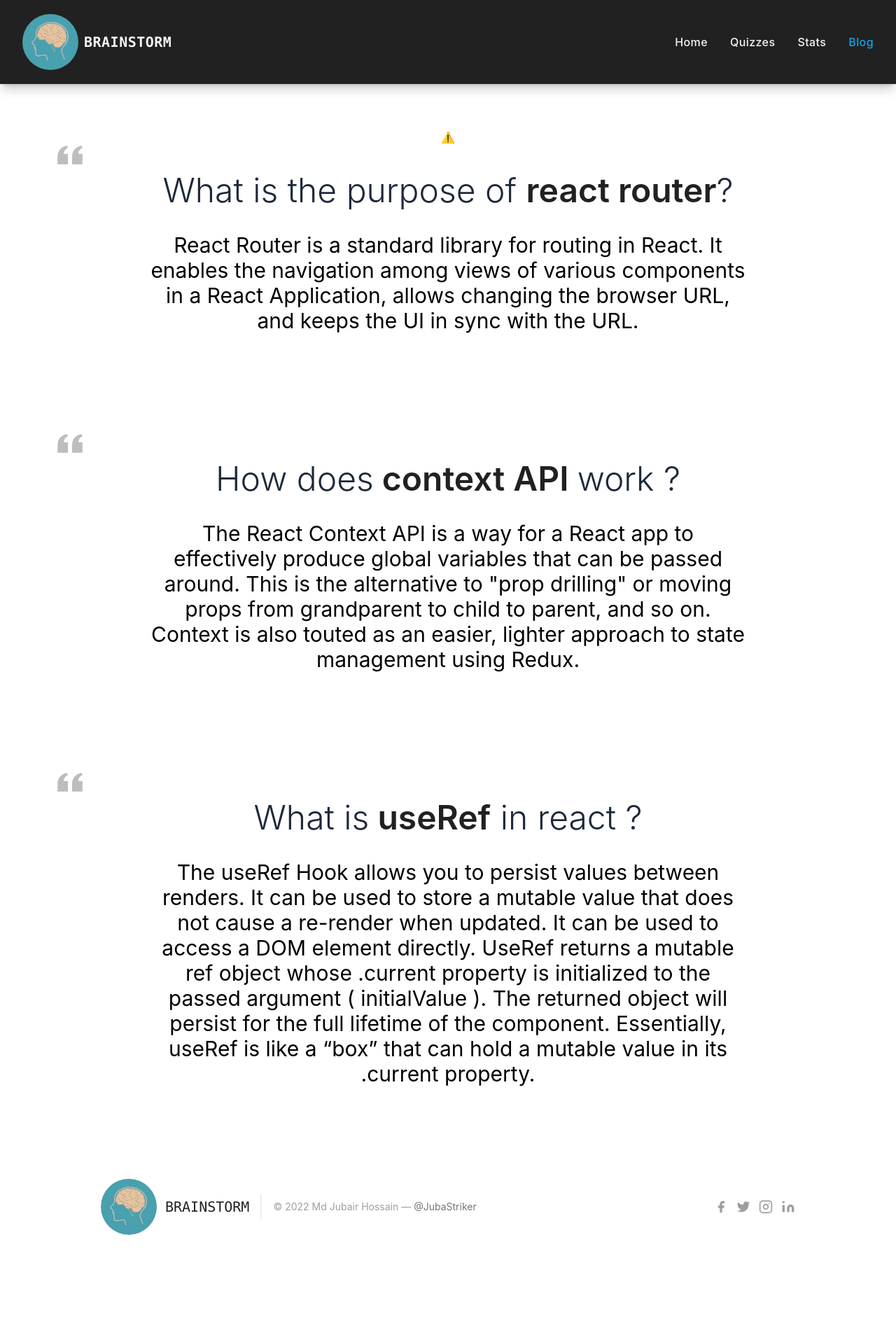
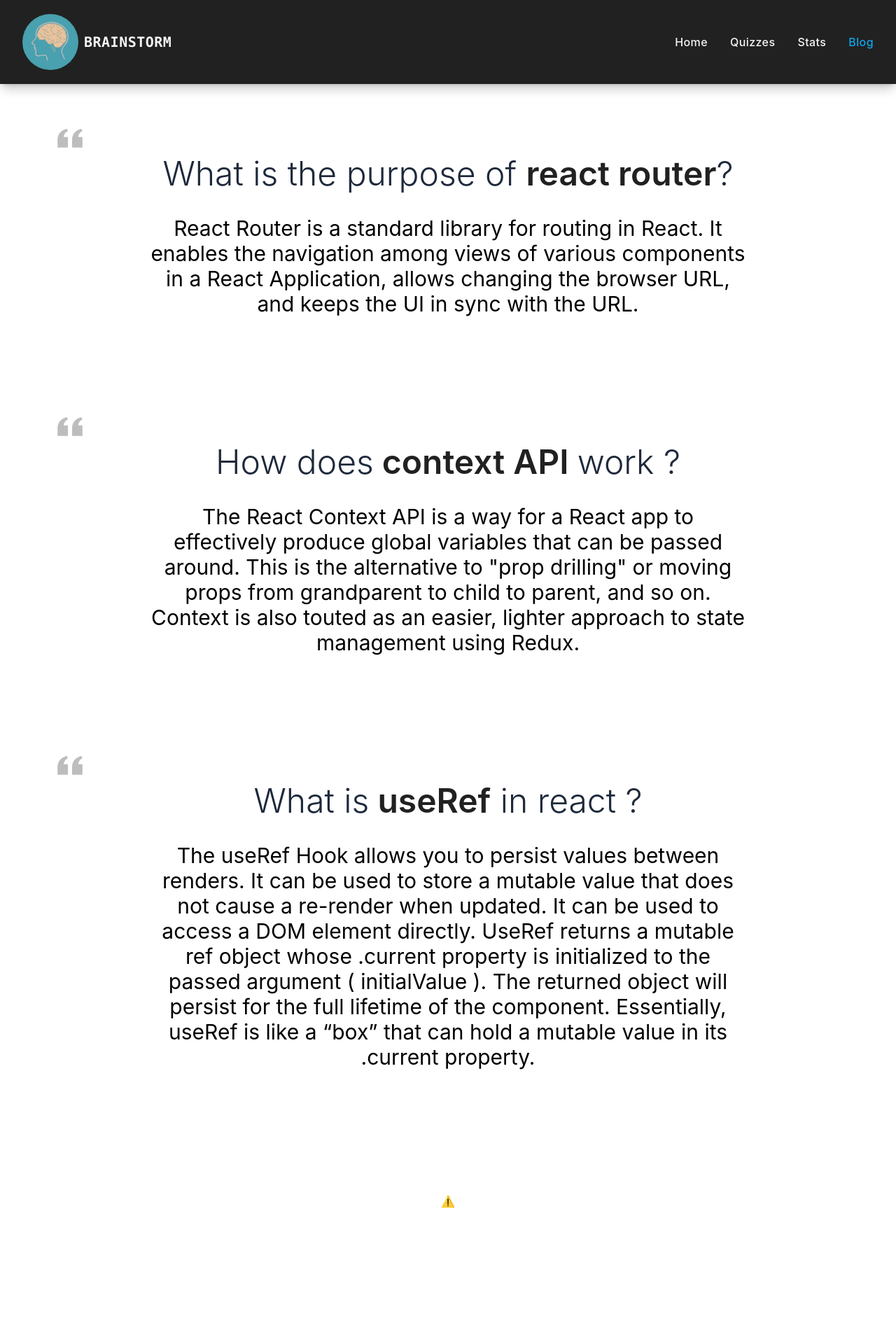
Before and after one commit to JubaStriker/Brainstorm, a React (Create React App) app: page /blog in a window 1280 px wide. Shown: the top 1920 px of the page at 70% size. Before the commit the page ends 1860 px from the top, so only its background shows below. Built offline with nearby package versions, Linux system fonts and the light colour scheme; no server answers.

Commit message:
button visibily fixed

```diff
--- a/src/components/Blog.js
+++ b/src/components/Blog.js
@@ -7,12 +7,7 @@ const Blog = () => {
         <div className='mx-auto'>
             <div>
                 <div>
-                    <div> <Player
-                        src='https://assets10.lottiefiles.com/packages/lf20_k27t2gov.json'
-                        className="player h-1/3 w-1/3 mb-10"
-                        loop
-                        autoplay
-                    /> </div>
+
                 </div>
                 <div>
                     <p class="mb-3 font-light text-slate-800 dark:text-slate-800 text-xl md:text-5xl"><svg aria-hidden="true" className="w-10 h-10 text-gray-400 dark:text-gray-600 mx-20" viewBox="0 0 24 27" fill="none" xmlns="http://www.w3.org/2000/svg"><path d="M14.017 18L14.017 10.609C14.017 4.905 17.748 1.039 23 0L23.995 2.151C21.563 3.068 20 5.789 20 8H24V18H14.017ZM0 18V10.609C0 4.905 3.748 1.038 9 0L9.996 2.151C7.563 3.068 6 5.789 6 8H9.983L9.983 18L0 18Z" fill="currentColor" /></svg>What is the purpose of <strong class="font-semibold text-gray-900 dark:text-slate-800">react router</strong>?</p>
@@ -42,6 +37,12 @@ const Blog = () => {
                     </p>
                 </div>
             </div>
+            <div className='my-44'> <Player
+                src='https://assets10.lottiefiles.com/packages/lf20_k27t2gov.json'
+                className="player h-1/3 w-1/3 mb-10 mt-10"
+                loop
+                autoplay
+            /> </div>
         </div>
     );
 };
--- a/src/components/Quiz.js
+++ b/src/components/Quiz.js
@@ -1,14 +1,11 @@
 import { useLoaderData } from 'react-router-dom';
 import TopicCard from './TopicCard';
 import './Styles/Quiz.css'
-
 
 const Quiz = () => {
 
     const quizData = useLoaderData();
     const topics = quizData.data;
-
-
 
 
     return (
--- a/src/components/TopicCard.js
+++ b/src/components/TopicCard.js
@@ -6,13 +6,13 @@ const TopicCard = ({ topic }) => {
 	return (
 		<div>
 			<div className="max-w-xs rounded-md shadow-md dark:bg-gray-900 dark:text-gray-100 m-5">
-				<img src={topic.logo} alt="" className="object-cover object-center w-full rounded-t-md h-72 dark:bg-gray-500" />
+				<img src={topic.logo} alt="" className="object-cover object-center w-full rounded-t-md h-72 bg-gray-500" />
 				<div className="flex flex-col justify-between p-6 space-y-8">
 					<div className="space-y-2">
 						<h2 className="text-3xl font-semibold tracking-wide">{topic.name}</h2>
 
 					</div>
-					<button type="button" className="flex items-center justify-center w-full p-3 font-semibold tracking-wide rounded-md dark:bg-violet-400 dark:text-gray-900">
+					<button type="button" className="flex items-center justify-center w-full p-3 font-semibold tracking-wide rounded-md bg-violet-400 text-gray-900">
 						<Link to={`/quiz/${topic.id}`}>Start Quiz</Link>
 
 					</button>
```
